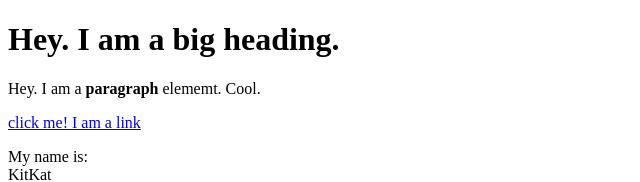
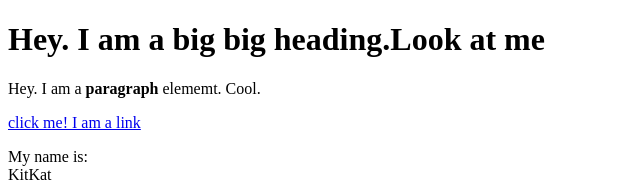
Before and after one commit to testprojecteth/cartoon-hero, a plain HTML site: page test.html in a window 1280 px wide. Shown: the top 182 px of the page, without its empty margins (0-640 px from the left). Drawn offline with Linux system fonts and the light colour scheme.

Commit message:
added big big

```diff
--- a/test.html
+++ b/test.html
@@ -4,7 +4,7 @@
     <title>Test page</title>
 </head>
 <body>
-	<h1>Hey. I am a big heading.</h1>
+	<h1>Hey. I am a big big heading.Look at me</h1>
 	<p>Hey. I am a <b>paragraph</b> elememt. Cool.</p>
 	<a href="https://google.com"target="_blank" title="Lets go to Google">click me! I am a link</a>
 	<p>My name is:<br>
```
